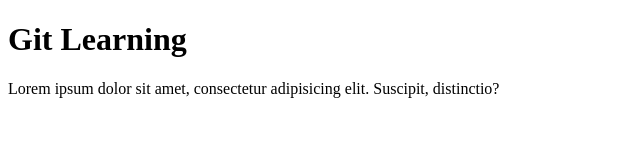
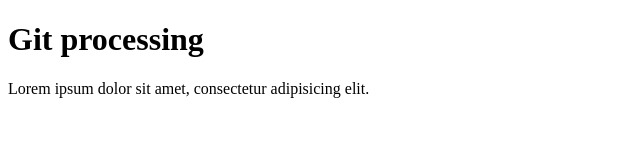
Before and after one commit to Tanimpathan/git-learning, a plain HTML site: page index.html in a window 1280 px wide. Shown: the whole page, without its empty margins (0-640 px from the left). Drawn offline with Linux system fonts and the light colour scheme.

Commit message:
Edited index.html

```diff
--- a/index.html
+++ b/index.html
@@ -7,12 +7,9 @@
     <title>Git</title>
   </head>
   <body>
-    <h1>Git Learning</h1>
+    <h1>Git processing</h1>
     <div>
-      <p>
-        Lorem ipsum dolor sit amet, consectetur adipisicing elit. Suscipit,
-        distinctio?
-      </p>
+      <p>Lorem ipsum dolor sit amet, consectetur adipisicing elit.</p>
     </div>
   </body>
 </html>
```
